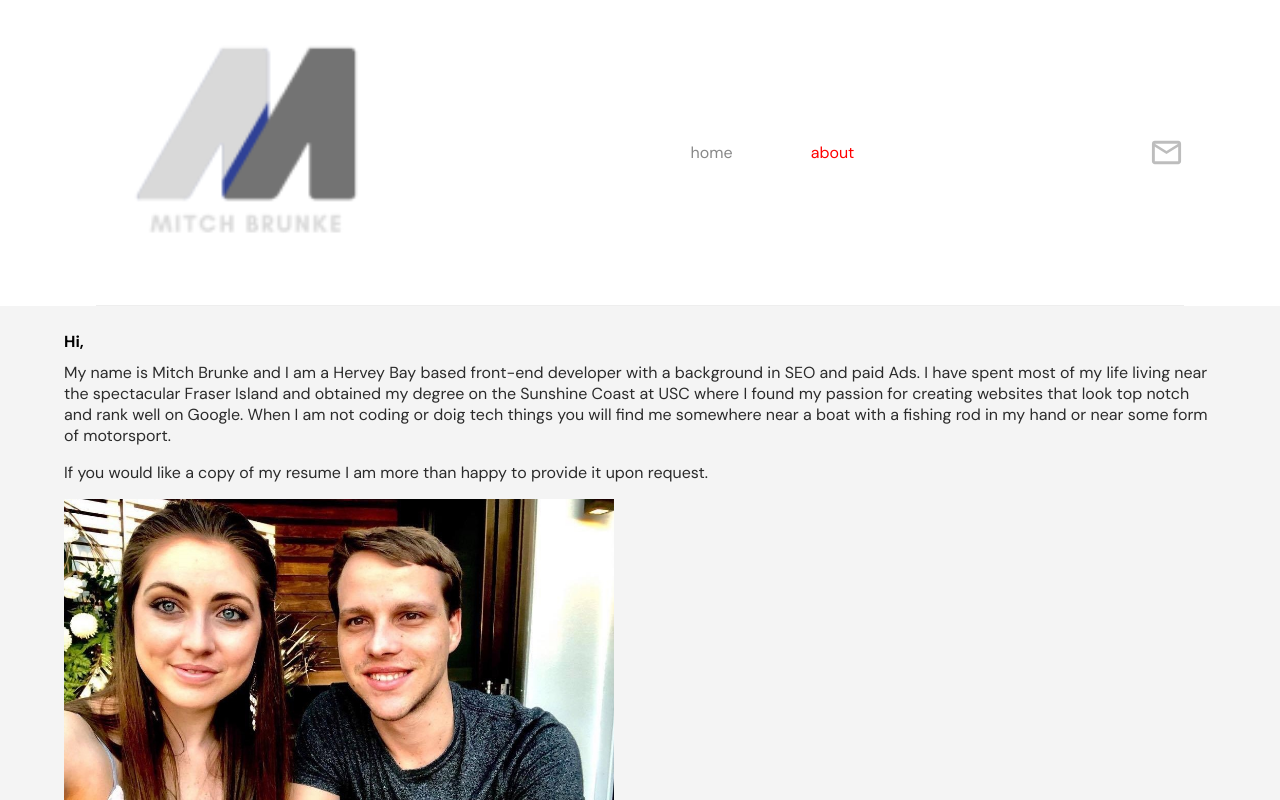
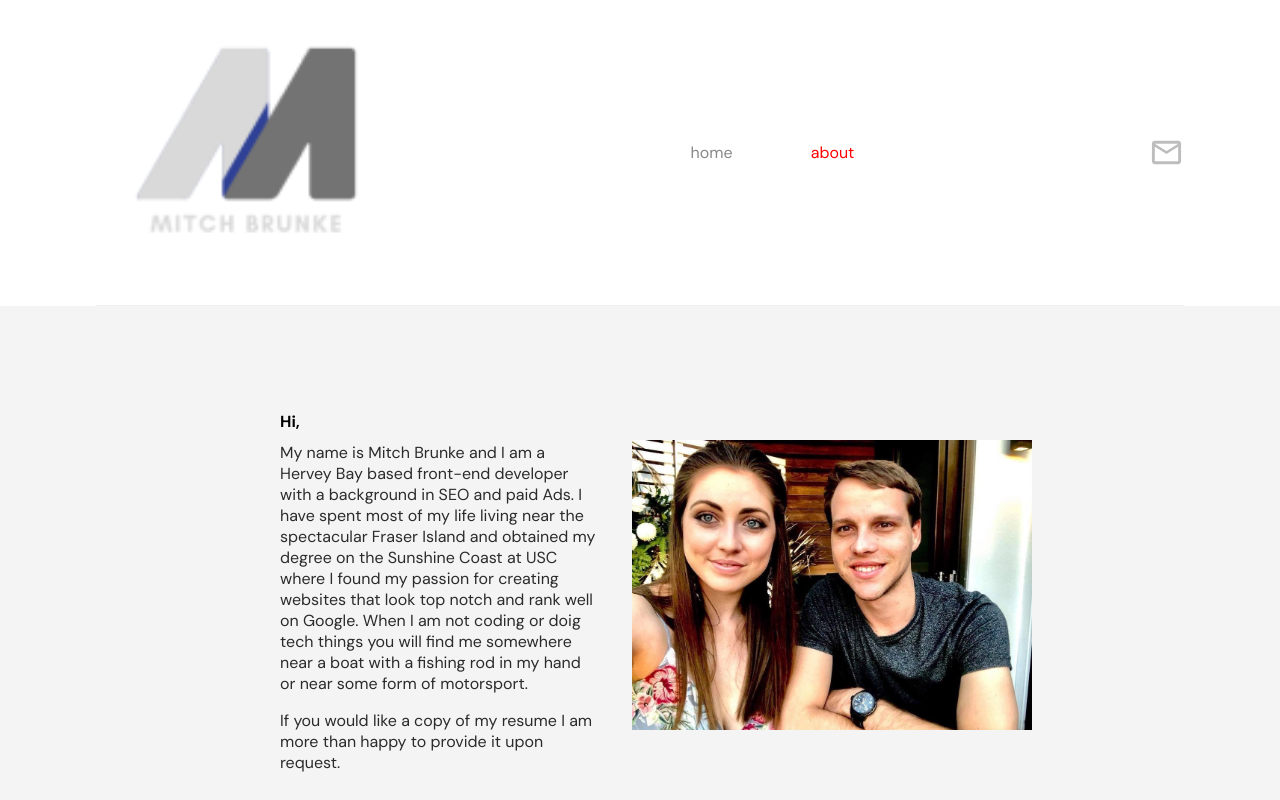
Before and after one commit to mitchbrunke/portfolio_sanity, a Next.js app: page /about in a window 1280 px wide. Shown: the top 800 px of the page. Built offline with nearby package versions, Linux system fonts and the light colour scheme.

Commit message:
responsive fix

```diff
--- a/styles/About.module.css
+++ b/styles/About.module.css
@@ -24,3 +24,39 @@ text-align: center;
     display: flex;
     flex-direction: column;
 }
+
+
+@media (min-width: 700px) {
+
+    .feature {
+        flex-direction: row;
+        justify-content: center;
+        align-items: center;
+    }
+    .text {
+        width: 55%;
+        padding: 0 2rem;
+    }
+
+    .image {
+        width: 45%;
+        position: relative;
+    }
+
+}
+
+@media (min-width: 1000px) {
+.feature {
+    width: 75vw;
+    margin: auto;
+    padding: 5rem 0;
+}
+
+.text {
+    max-width: 30vw;
+}
+
+.image {
+    max-width: 400px;
+}
+}
```
